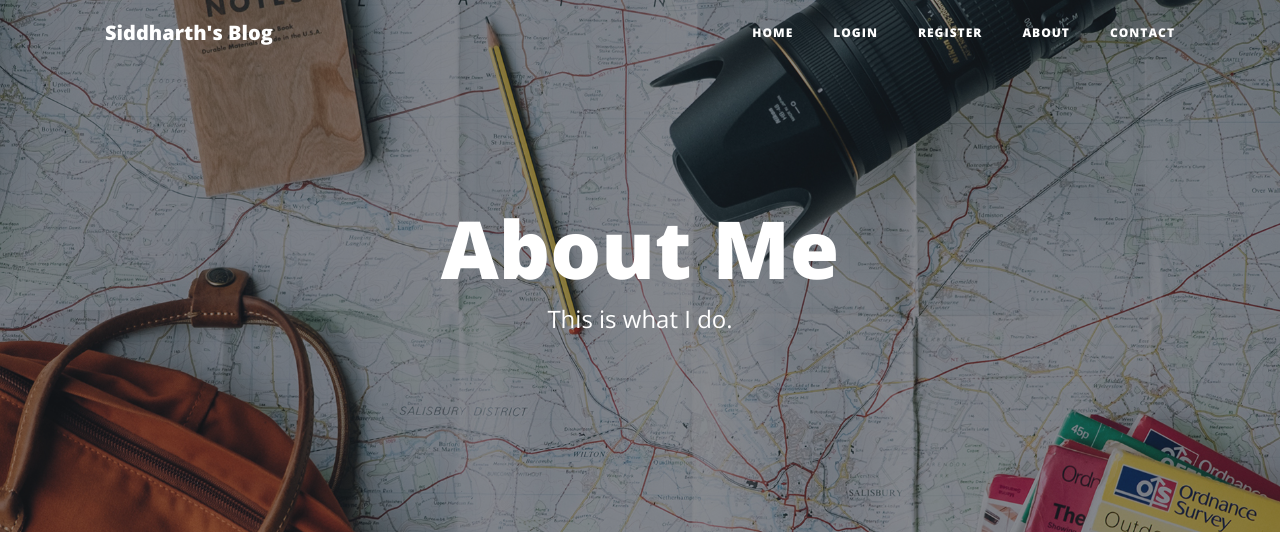
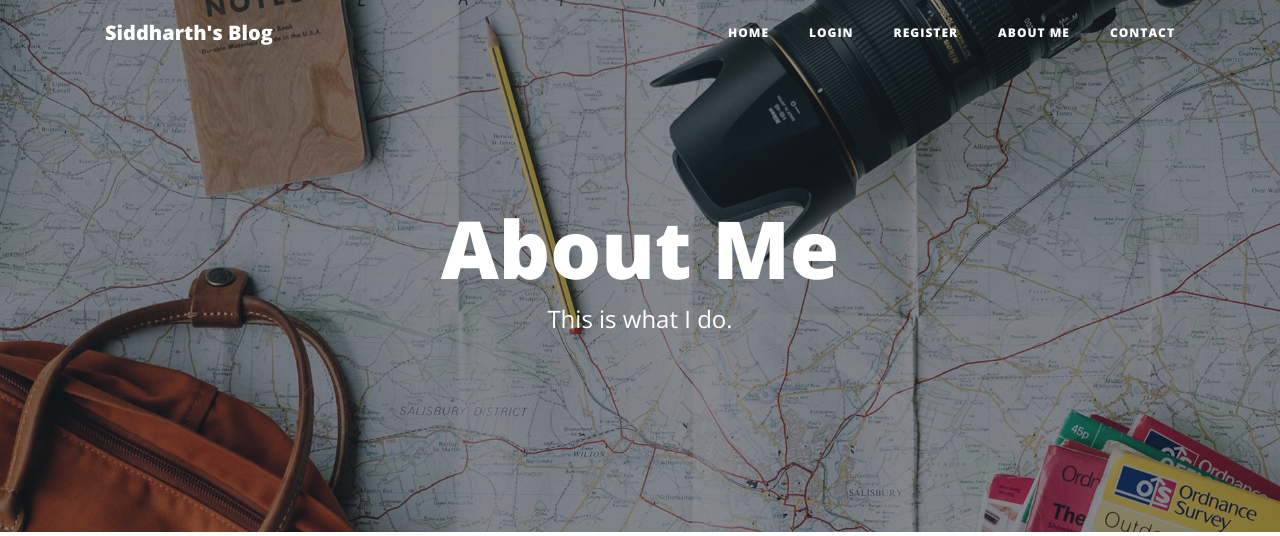
Before and after one commit to voidvakta/blog, a Flask app: page /about in a window 1280 px wide. Shown: the top 536 px of the page. Run offline with Flask 2, Linux system fonts and the light colour scheme; some libraries are stand-ins or nearby versions.

Commit message:
Updated author's link to redirect users to About Me

```diff
--- a/templates/header.html
+++ b/templates/header.html
@@ -60,7 +60,7 @@
           </li>
           {% endif %}
           <li class="nav-item">
-            <a class="nav-link" href="{{ url_for('about') }}">About</a>
+            <a class="nav-link" href="{{ url_for('about') }}">About Me</a>
           </li>
           <li class="nav-item">
             <a class="nav-link" href="{{ url_for('contact') }}">Contact</a>
--- a/templates/post.html
+++ b/templates/post.html
@@ -11,7 +11,7 @@
             <h1>{{post.title}}</h1>
             <h2 class="subheading">{{post.subtitle}}</h2>
             <span class="meta">Posted by
-              <a href="#">{{post.author.name}}</a>
+              <a href="{{ url_for('about') }}">{{post.author.name}}</a>
               on {{post.date}}</span>
           </div>
         </div>
```
